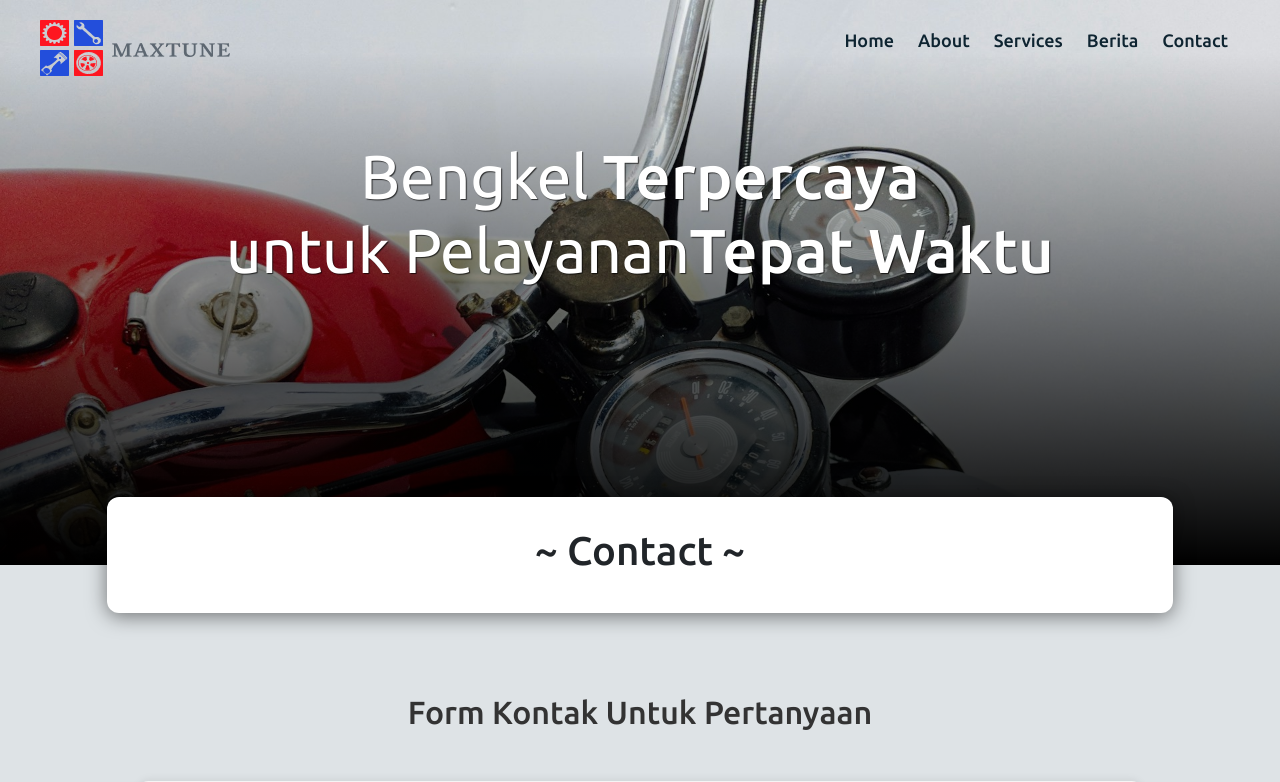
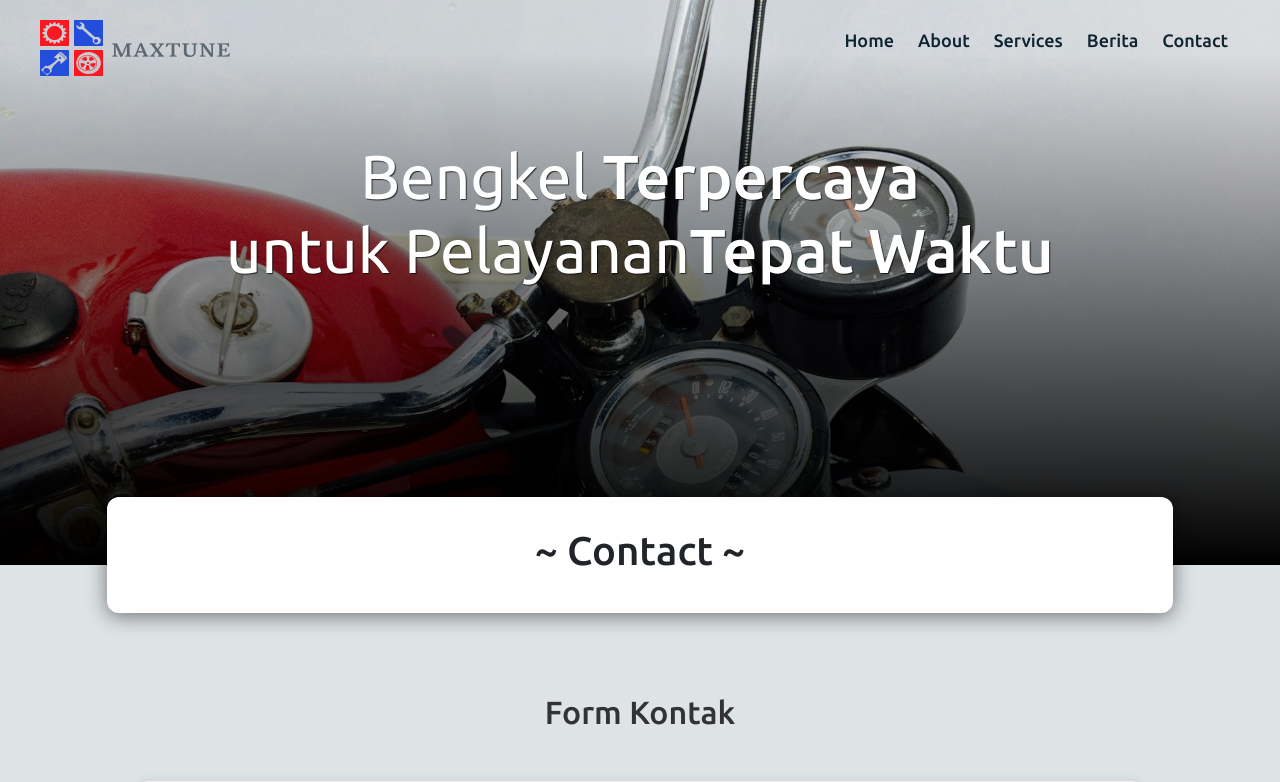
Before and after one commit to Muqniansyah/maxtune, a CodeIgniter app: page /database/index.php/maxtune/contact in a window 1280 px wide. Shown: the top 782 px of the page. Run offline with CodeIgniter, Linux system fonts and the light colour scheme; some libraries are stand-ins or nearby versions.

Commit message:
merubah file contact dan about

```diff
--- a/application/views/pages/v_about.php
+++ b/application/views/pages/v_about.php
@@ -3,7 +3,7 @@
         <div class="text">
             <h2>Tentang <span>Kami</span></h2>
             <p class="elemen">
-            Selamat datang di Maxtune! Kami bukan sekadar bengkel motor biasa. Kami adalah tempat di mana cinta terhadap kendaraan bermotor bertemu dengan keahlian teknis yang mendalam. Di sini, setiap dentingan, setiap putaran baut, dan setiap sentuhan cat memiliki makna yang mendalam.
+            Selamat datang di Maxtune!! Kami bukan sekadar bengkel motor biasa. Kami adalah tempat di mana cinta terhadap kendaraan bermotor bertemu dengan keahlian teknis yang mendalam. Di sini, setiap dentingan, setiap putaran baut, dan setiap sentuhan cat memiliki makna yang mendalam.
             Kami memahami bahwa motor bukan sekadar kendaraan, itu adalah ekstensi dari identitas Anda. Itulah sebabnya, ketika Anda memercayakan motor Anda kepada kami, kami menganggapnya sebagai tanggung jawab besar yang tidak boleh dianggap enteng.
             <br><br>
             Jadi, apakah Anda membutuhkan perawatan rutin, perbaikan mekanis, atau sekadar mencari saran dari para ahli, jangan ragu untuk menghubungi kami. Kami siap membantu Anda menjaga motor Anda tetap berjalan dengan mulus dan memenuhi setiap petualangan di jalan.
--- a/application/views/pages/v_contact.php
+++ b/application/views/pages/v_contact.php
@@ -1,6 +1,6 @@
 <!-- Contact -->
 <section id="contact" class="contact">
-    <h2>Form Kontak Untuk Pertanyaan</h2>
+    <h2>Form Kontak</h2>
     <div class="container">
         <div class="contact-wrapper">
             <div class="form-container">
```
